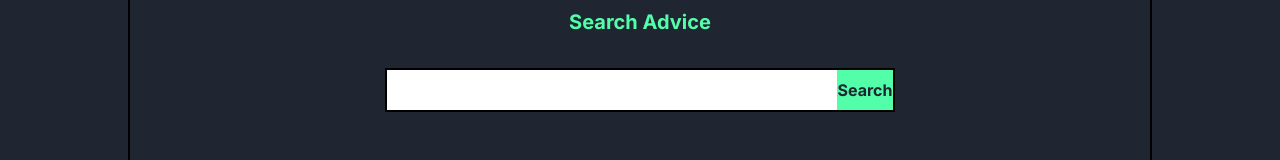
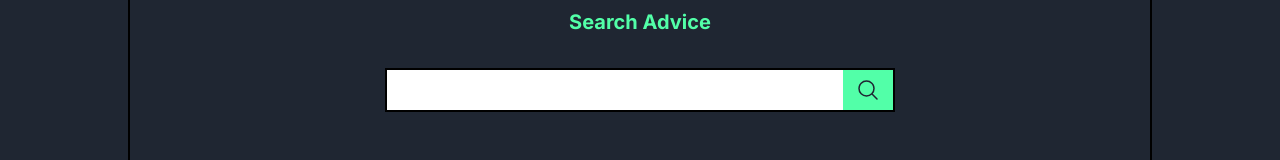
Before and after one commit to Nella1a/nextjs-advice-generator, a Next.js app: page /advice/search in a window 1280 px wide. Shown: the part 170-330 px from the top of the page. Built offline with nearby package versions, Linux system fonts and the light colour scheme.

Commit message:
Import and implement magnifying-glass icon

```diff
--- a/src/app/advice/search/page.tsx
+++ b/src/app/advice/search/page.tsx
@@ -1,6 +1,6 @@
 'use client';
 
-import Button from '@/app/components/Button';
+import MagnifyingGlass from '@/app/components/Icons/MagnifyingGlass';
 import { useEffect, useState } from 'react';
 import useSWR from 'swr';
 import SearchBox from './components/SearchBox';
@@ -41,12 +41,14 @@ const SearchAdvice = () => {
     }
   }, [data]);
 
+  useEffect(() => {
+    if (!searchTerm) setAdvice(undefined);
+  }, [searchTerm]);
+
   const onClickHandler = () => {
-    if (searchTerm) {
-      console.log('onlick');
-      setSearch(true);
-    }
+    if (searchTerm) setSearch(true);
   };
+
   console.log('data: ', data);
   console.log('advice', advice);
   const onChangeHandler = (event: {
@@ -59,9 +61,16 @@ const SearchAdvice = () => {
     <section className="border-2 max-w-screen-lg m-auto h-screen flex flex-col items-center justify-start gap-8">
       <h1 className="text-xl font-bold text-neon-green mt-32">Search Advice</h1>
       <div className="border-2 flex justify-center items-center w-11/12 md:w-6/12">
-        <SearchBox searchTerm={searchTerm} onChangeHandler={onChangeHandler} />
-        <button onClick={onClickHandler}>
-          <Button text={'Search'} addCss="w-14 h-10" />
+        <SearchBox
+          searchTerm={searchTerm}
+          onChangeHandler={onChangeHandler}
+          onEnterHandler={onClickHandler}
+        />
+        <button
+          onClick={onClickHandler}
+          className={`w-14 h-10 flex justify-center items-center text-center text-dark-blue font-manrope bg-neon-green font-bold hover:bg-light-cyan`}
+        >
+          <MagnifyingGlass />
         </button>
       </div>
 
```
